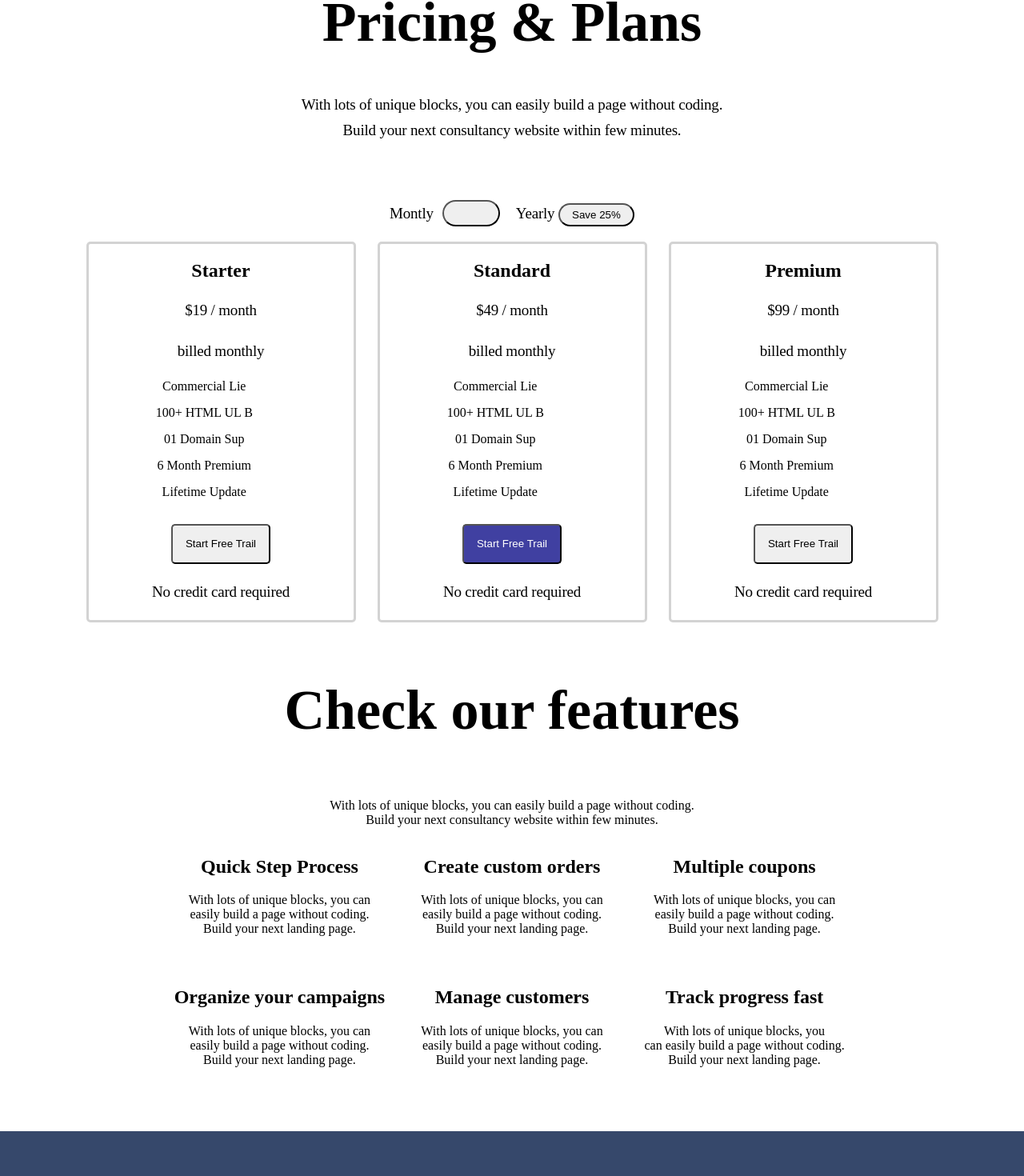
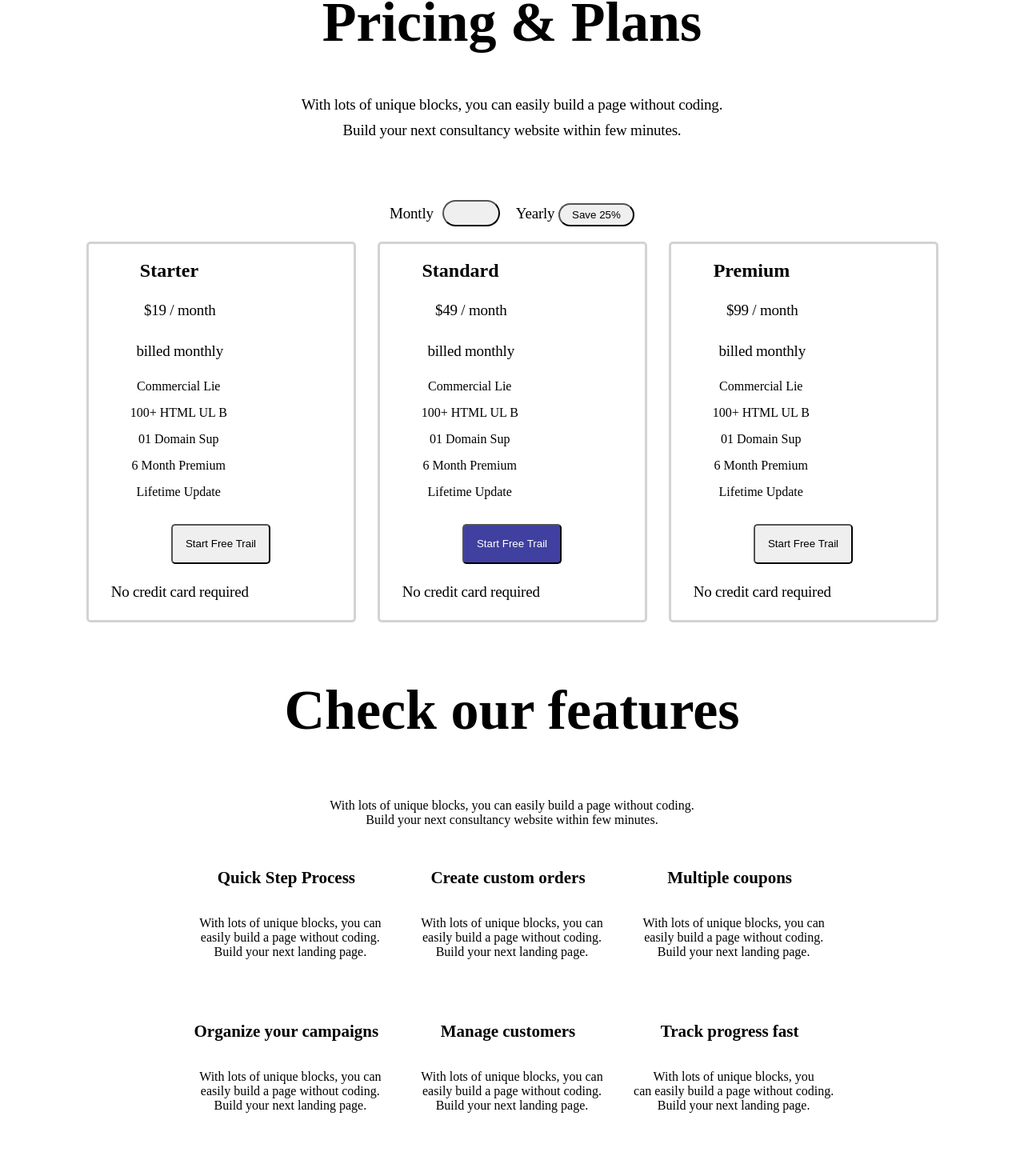
Before and after one commit to KHO11/brainwave, a React (Create React App) app: page / in a window 1280 px wide. Shown: the part 121-1591 px from the top of the page at 80% size. Built offline with nearby package versions, Linux system fonts and the light colour scheme.

Commit message:
another commit

```diff
--- a/src/App.css
+++ b/src/App.css
@@ -84,14 +84,14 @@ ul li {
   padding-bottom: 15px;
 }
 
-.costBox, .bottomBox {
+.cost, .bottomBox {
   display: inline-grid;
   grid-gap: 27px;
   grid-template-columns: repeat(3, 1fr);
   grid-auto-rows: 1fr;
 }
 
-.mainBoxes {
+.costBoxes {
   border-style: solid;
   border-color: lightgray;
   margin: auto;
@@ -99,8 +99,16 @@ ul li {
   width: 331px;
 }
 
-.mainBoxes a {
-  margin-left: -28%;
+h2 {
+  margin-left: -39%;
+}
+
+.costBoxes a {
+  margin-left: -50%;
+}
+
+.costBoxes p {
+  margin-left: -31%;
 }
 
 .middleButton {
@@ -108,7 +116,7 @@ ul li {
   color: white;
 }
 
-.mainBoxes button {
+.costBoxes button {
   width: 124px;
   height: 50px;
   border-radius: 5px;
@@ -124,6 +132,11 @@ div.footer {
 
 h4 {
   color: gray;
+}
+
+h5 {
+  margin-left: -4%;
+  font-size: 21px;
 }
 
 .footer li a {
--- a/src/App.js
+++ b/src/App.js
@@ -22,10 +22,10 @@ function App() {
           <a className='monthlyText'>Montly<button className='monthlyButton'></button></a>
           <a>Yearly <button className='yearlyButton'>Save 25%</button></a>
         </p>
-        <div className='costBox'>
-          <div className='mainBoxes'>
+        <div className='cost'>
+          <div className='costBoxes'>
             <h2>Starter</h2>
-            <p>$19 / month</p>
+            <p className='money'>$19 / month</p>
             <p>billed monthly</p>
             <ul>
               <li><a>Commercial Lie</a></li>
@@ -37,9 +37,9 @@ function App() {
             <button className='leftButton'>Start Free Trail</button>
             <p>No credit card required</p>
           </div>
-        <div className='mainBoxes'>
+        <div className='costBoxes'>
           <h2>Standard</h2>
-          <p>$49 / month</p>
+          <p className='money'>$49 / month</p>
           <p>billed monthly</p>
           <ul>
             <li><a>Commercial Lie</a></li>
@@ -51,9 +51,9 @@ function App() {
           <button className='middleButton'>Start Free Trail</button>
           <p>No credit card required</p>
         </div>
-        <div className='mainBoxes'>
+        <div className='costBoxes'>
           <h2>Premium</h2>
-          <p>$99 / month</p>
+          <p className='money'>$99 / month</p>
           <p>billed monthly</p>
           <ul>
             <li><a>Commercial Lie</a></li>
@@ -74,27 +74,27 @@ function App() {
         </p>
       <div className='bottomBox'>
         <div>
-          <h2>Quick Step Process</h2>
+          <h5>Quick Step Process</h5>
           <p>With lots of unique blocks, you can <br /> easily build a page without coding. <br /> Build your next landing page.</p>
         </div>
         <div>
-          <h2>Create custom orders</h2>
+          <h5>Create custom orders</h5>
           <p>With lots of unique blocks, you can <br /> easily build a page without coding. <br /> Build your next landing page.</p>
         </div>
         <div>
-          <h2>Multiple coupons</h2>
+          <h5>Multiple coupons</h5>
           <p>With lots of unique blocks, you can <br /> easily build a page without coding. <br /> Build your next landing page.</p>
         </div>
         <div>
-          <h2>Organize your campaigns</h2>
+          <h5>Organize your campaigns</h5>
           <p>With lots of unique blocks, you can <br /> easily build a page without coding. <br /> Build your next landing page.</p>
         </div>
         <div>
-          <h2>Manage customers</h2>
+          <h5>Manage customers</h5>
           <p>With lots of unique blocks, you can <br /> easily build a page without coding. <br /> Build your next landing page.</p>
         </div>
         <div>
-          <h2>Track progress fast</h2>
+          <h5>Track progress fast</h5>
           <p>With lots of unique blocks, you <br /> can easily build a page without coding. <br /> Build your next landing page.</p>
         </div>
       </div>
```
